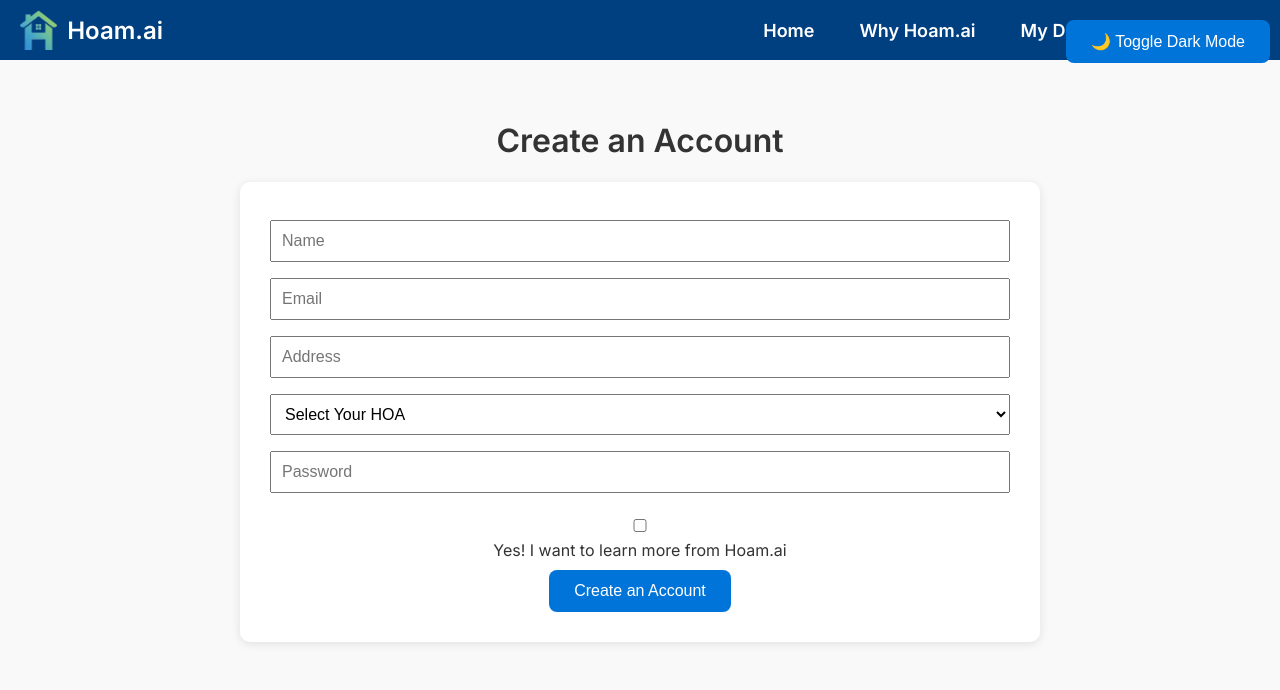
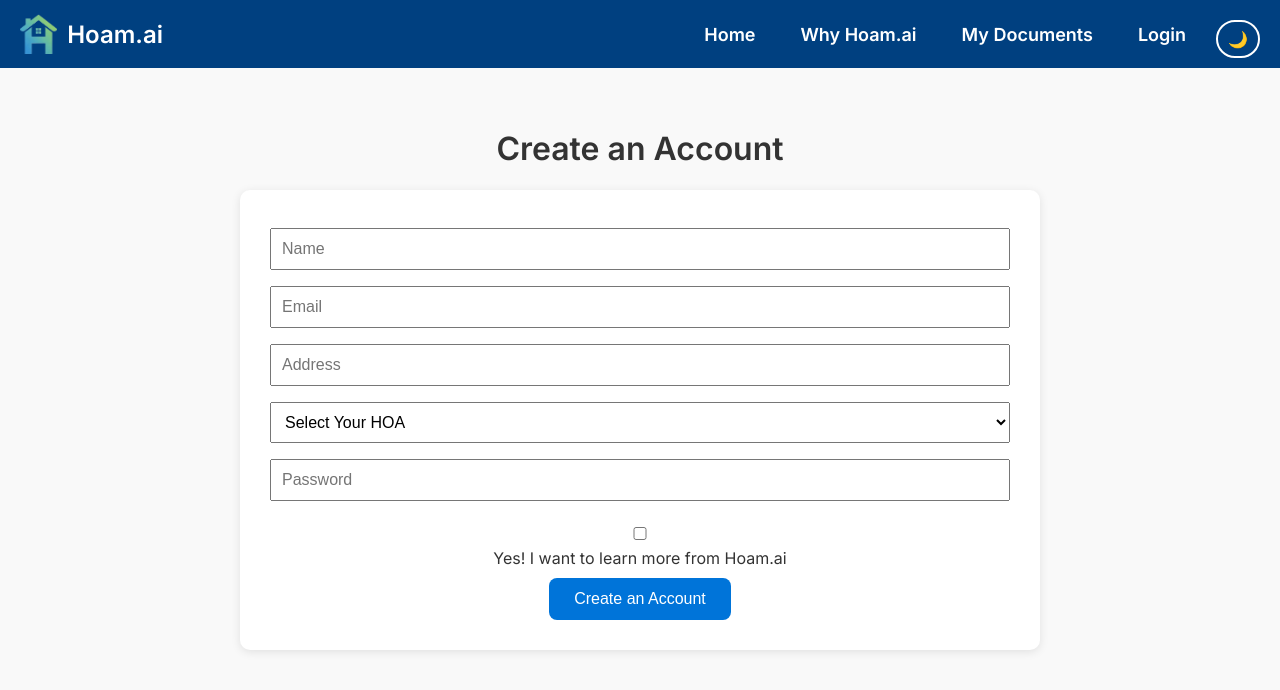
Before and after one commit to jamesomalley-tufts/cs120_final, a website: page public/register.html in a window 1280 px wide. Drawn offline with Linux system fonts and the light colour scheme.

Commit message:
Update register.html

```diff
--- a/public/register.html
+++ b/public/register.html
@@ -25,7 +25,7 @@
         <a href="about.html">Why Hoam.ai</a>
         <a href="documents.html">My Documents</a>
         <a href="login.html">Login</a>
-        <button onclick="toggleDarkMode()" style="position:fixed;top:10px;right:10px;">🌙 Toggle Dark Mode</button>
+        <button onclick="toggleDarkMode()" class="dark-mode-toggle">🌙</button>
     </nav>
 </header>
 
```
